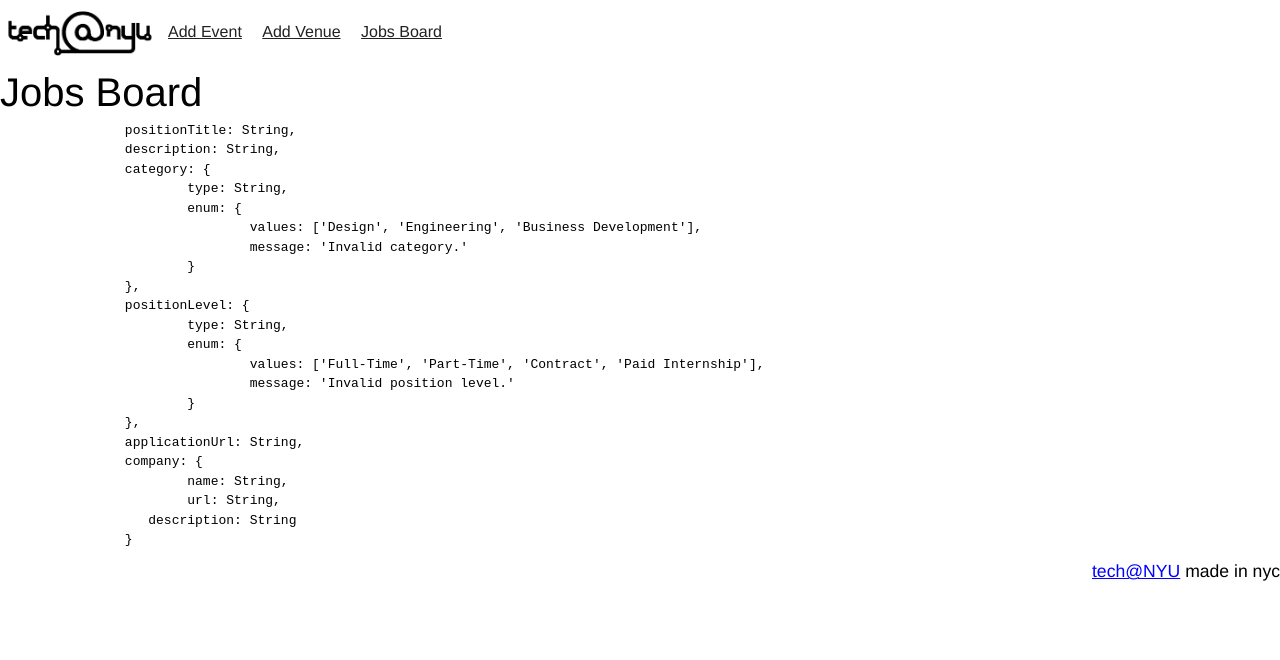
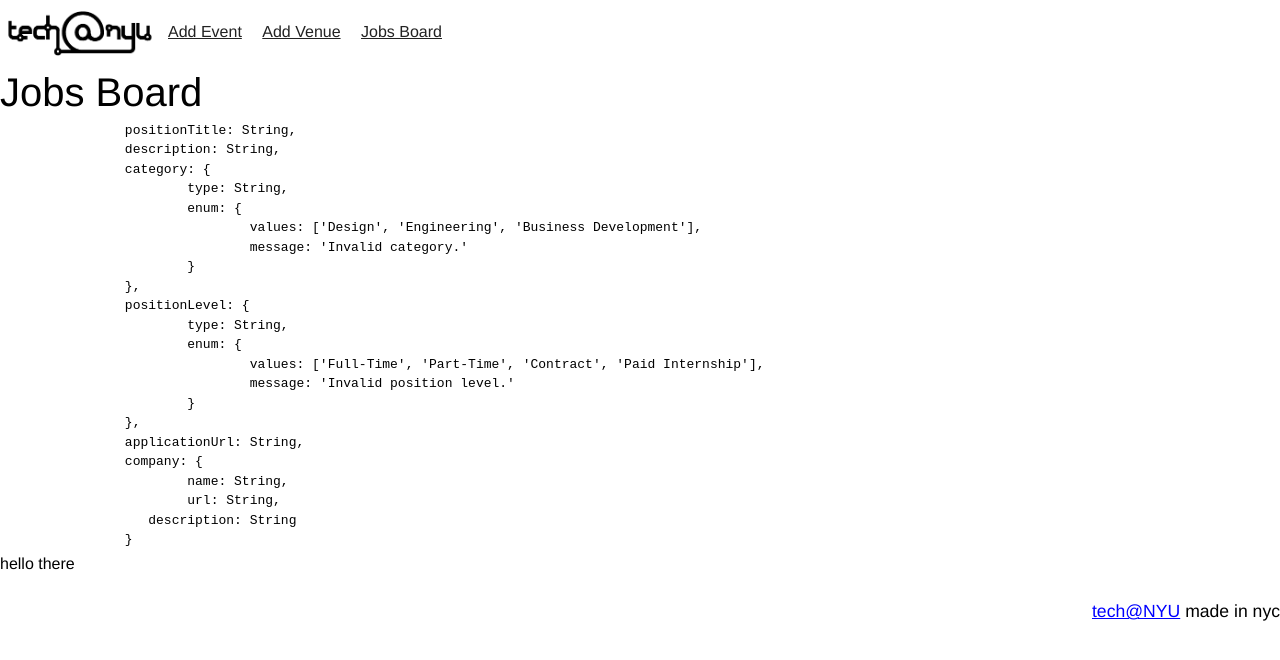
Before and after one commit to TechAtNYU/intranet, a Jekyll site: the page built from _forms/jobs-board.html, in a window 1280 px wide. Shown: the top 660 px of the page. Built offline with Jekyll 4.4.1, drawn with Linux system fonts in a browser that asks for light colours; nearby versions of some CDN libraries; Markdown is read by kramdown in place of the engine named in the settings.

Commit message:
add forms.js and test controller

```diff
--- a/_forms/jobs-board.html
+++ b/_forms/jobs-board.html
@@ -27,3 +28,8 @@ title: Jobs Board
 		   description: String
 		}
 </pre>
+
+
+<div ng-controller="JobsBoard">
+	<p ng-bind="test"></p>
+</div>
--- a/_layouts/blank.html
+++ b/_layouts/blank.html
@@ -11,7 +11,7 @@
 		<meta name="keywords" content="" />
 
 		<link rel="shortcut icon" type="image/x-icon" href="/favicon.ico" />
-
+		<script src="https://ajax.googleapis.com/ajax/libs/angularjs/1.2.19/angular.min.js"></script>
     </head>
     <body>
         <div class="container">
@@ -23,7 +23,10 @@
         </div>
 		<!-- replace these with CDN versions in prod -->
 		<script src="/lib/js/jquery.js"></script>
-		<script src="https://ajax.googleapis.com/ajax/libs/angularjs/1.2.19/angular.min.js"></script>
 		<script src="/lib/js/app.js"></script>
+
+		{% if page.customJS %}
+		<script src="/lib/js/form/{{page.customJS}}"></script>
+		{% endif %}
     </body>
 </html>
--- /dev/null
+++ b/lib/js/form/jobs.js
@@ -0,0 +1,11 @@
+var addListing = angular.module("jobs", [])
+.controller("JobsBoard", function($scope) {
+
+	$scope.test = "hello there";
+	$scope.get = "AAAAA"
+
+
+
+});
+
+angular.bootstrap(document, ["jobs"]);
```
Also changed, not shown: other parts of _forms/jobs-board.html (+1 -0 lines).
